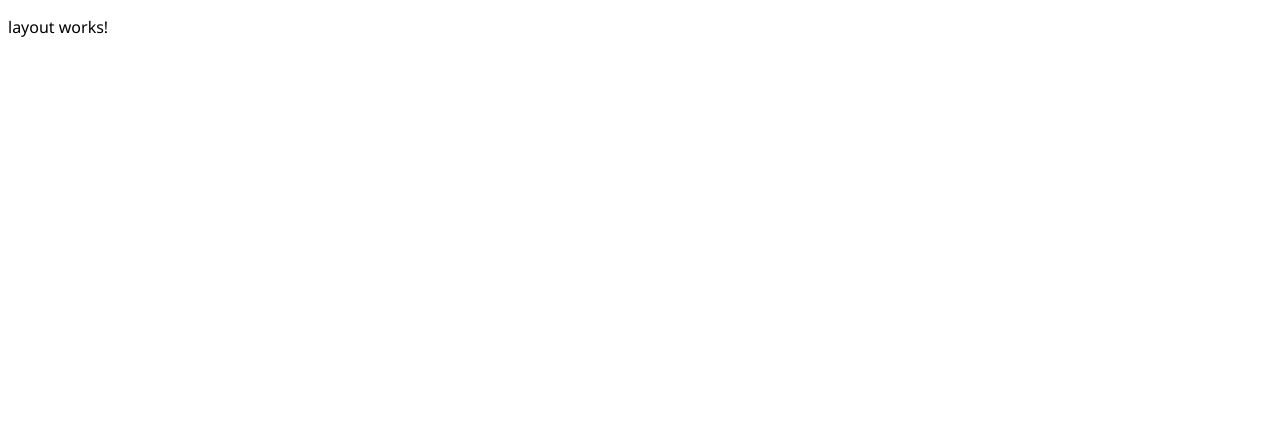
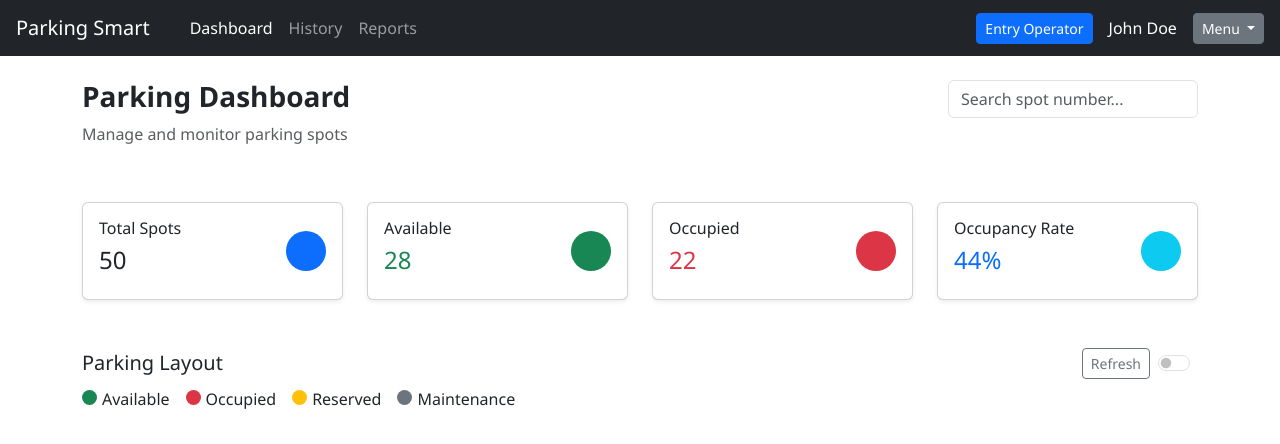
Before and after one commit to ptldineshkumar/pms, an Angular app: page /dashboard in a window 1280 px wide. Shown: the top 444 px of the page. Built offline with nearby package versions, Linux system fonts and the light colour scheme.

Commit message:
nav bar and dashboard UI

```diff
--- a/angular.json
+++ b/angular.json
@@ -32,6 +32,7 @@
               }
             ],
             "styles": [
+              "node_modules/bootstrap/dist/css/bootstrap.min.css",
               "src/styles.scss"
             ],
             "scripts": []
--- a/package.json
+++ b/package.json
@@ -18,6 +18,8 @@
     "@angular/platform-browser": "^19.1.0",
     "@angular/platform-browser-dynamic": "^19.1.0",
     "@angular/router": "^19.1.0",
+    "bootstrap": "^5.3.6",
+    "bootstrap-icons": "^1.13.1",
     "rxjs": "~7.8.0",
     "tslib": "^2.3.0",
     "zone.js": "~0.15.0"
--- a/src/app/pages/dashboard/dashboard.component.html
+++ b/src/app/pages/dashboard/dashboard.component.html
@@ -1 +1,83 @@
-<p>dashboard works!</p>
+<div class="container mt-4">
+    <div class="d-flex justify-content-between align-items-start flex-wrap">
+        <div>
+            <h3 class="fw-bold">Parking Dashboard</h3>
+            <p class="text-muted">Manage and monitor parking spots</p>
+        </div>
+        <div class="mt-2 mt-md-0">
+            <input type="text" class="form-control" placeholder="Search spot number..." style="width: 250px;" />
+        </div>
+    </div>
+
+    <div class="row g-4 mt-3">
+        <div class="col-md-3">
+            <div class="card shadow-sm">
+                <div class="card-body d-flex justify-content-between align-items-center">
+                    <div>
+                        <h6>Total Spots</h6>
+                        <h4>50</h4>
+                    </div>
+                    <div class="card-circle bg-primary"></div>
+                </div>
+            </div>
+        </div>
+
+        <div class="col-md-3">
+            <div class="card shadow-sm">
+                <div class="card-body d-flex justify-content-between align-items-center">
+                    <div>
+                        <h6>Available</h6>
+                        <h4 class="text-success">28</h4>
+                    </div>
+                    <div class="card-circle bg-success"></div>
+                </div>
+            </div>
+        </div>
+
+        <div class="col-md-3">
+            <div class="card shadow-sm">
+                <div class="card-body d-flex justify-content-between align-items-center">
+                    <div>
+                        <h6>Occupied</h6>
+                        <h4 class="text-danger">22</h4>
+                    </div>
+                    <div class="card-circle bg-danger"></div>
+                </div>
+            </div>
+        </div>
+
+        <div class="col-md-3">
+            <div class="card shadow-sm">
+                <div class="card-body d-flex justify-content-between align-items-center">
+                    <div>
+                        <h6>Occupancy Rate</h6>
+                        <h4 class="text-primary">44%</h4>
+                    </div>
+                    <div class="card-circle bg-info"></div>
+                </div>
+            </div>
+        </div>
+    </div>
+
+    <!-- Parking Layout Section -->
+    <div class="mt-5">
+        <div class="d-flex justify-content-between align-items-center mb-2">
+            <h5 class="mb-0">Parking Layout</h5>
+            <div class="d-flex align-items-center gap-2">
+                <button class="btn btn-outline-secondary btn-sm">Refresh</button>
+                <div class="form-check form-switch mb-0">
+                    <input class="form-check-input" type="checkbox" id="toggleSwitch" />
+                </div>
+            </div>
+        </div>
+
+
+
+        <div class="d-flex flex-wrap gap-3 mt-2">
+            <div><span class="legend-circle bg-success"></span>Available</div>
+            <div><span class="legend-circle bg-danger"></span>Occupied</div>
+            <div><span class="legend-circle bg-warning"></span>Reserved</div>
+            <div><span class="legend-circle bg-secondary"></span>Maintenance</div>
+        </div>
+    </div>
+</div>
--- a/src/app/pages/layout/layout.component.html
+++ b/src/app/pages/layout/layout.component.html
@@ -1 +1,40 @@
-<p>layout works!</p>
+<div>
+  <nav class="navbar navbar-expand-lg navbar-dark bg-dark px-3">
+    <a class="navbar-brand" href="#">Parking Smart</a>
+
+    <!-- Left-side Menus -->
+    <div class="collapse navbar-collapse">
+      <ul class="navbar-nav me-auto mb-2 mb-lg-0 ms-3">
+        <li class="nav-item">
+          <a class="nav-link active" href="#">Dashboard</a>
+        </li>
+        <li class="nav-item">
+          <a class="nav-link" href="#">History</a>
+        </li>
+        <li class="nav-item">
+          <a class="nav-link" href="#">Reports</a>
+        </li>
+      </ul>
+
+      <!-- Right-side Elements -->
+      <div class="d-flex align-items-center gap-3">
+        <button class="btn btn-primary btn-sm">Entry Operator</button>
+        <span class="text-white">John Doe</span>
+
+        <!-- Dropdown -->
+        <div class="dropdown">
+          <button class="btn btn-secondary btn-sm dropdown-toggle" type="button" data-bs-toggle="dropdown" aria-expanded="false">
+            Menu
+          </button>
+          <ul class="dropdown-menu dropdown-menu-end">
+            <li><a class="dropdown-item" href="#">Settings</a></li>
+            <li><a class="dropdown-item" href="#">Help</a></li>
+            <li><hr class="dropdown-divider"></li>
+            <li><a class="dropdown-item text-danger" href="#">Logout</a></li>
+          </ul>
+        </div>
+      </div>
+    </div>
+  </nav>
+</div>
+<router-outlet> </router-outlet>
--- a/src/app/pages/layout/layout.component.ts
+++ b/src/app/pages/layout/layout.component.ts
@@ -1,8 +1,9 @@
 import { Component } from '@angular/core';
+import { RouterOutlet } from '@angular/router';
 
 @Component({
   selector: 'app-layout',
-  imports: [],
+  imports: [RouterOutlet],
   templateUrl: './layout.component.html',
   styleUrl: './layout.component.scss'
 })
--- a/src/styles.scss
+++ b/src/styles.scss
@@ -2,3 +2,17 @@
 *{
   font-family: 'Segoe UI', sans-serif;
 }
+.card-circle {
+  width: 40px;
+  height: 40px;
+  border-radius: 50%;
+  display: inline-block;
+}
+
+.legend-circle {
+  width: 15px;
+  height: 15px;
+  border-radius: 50%;
+  display: inline-block;
+  margin-right: 5px;
+}
```
Also changed, not shown: 1 other file (tests, documents, lock files or other folders).
